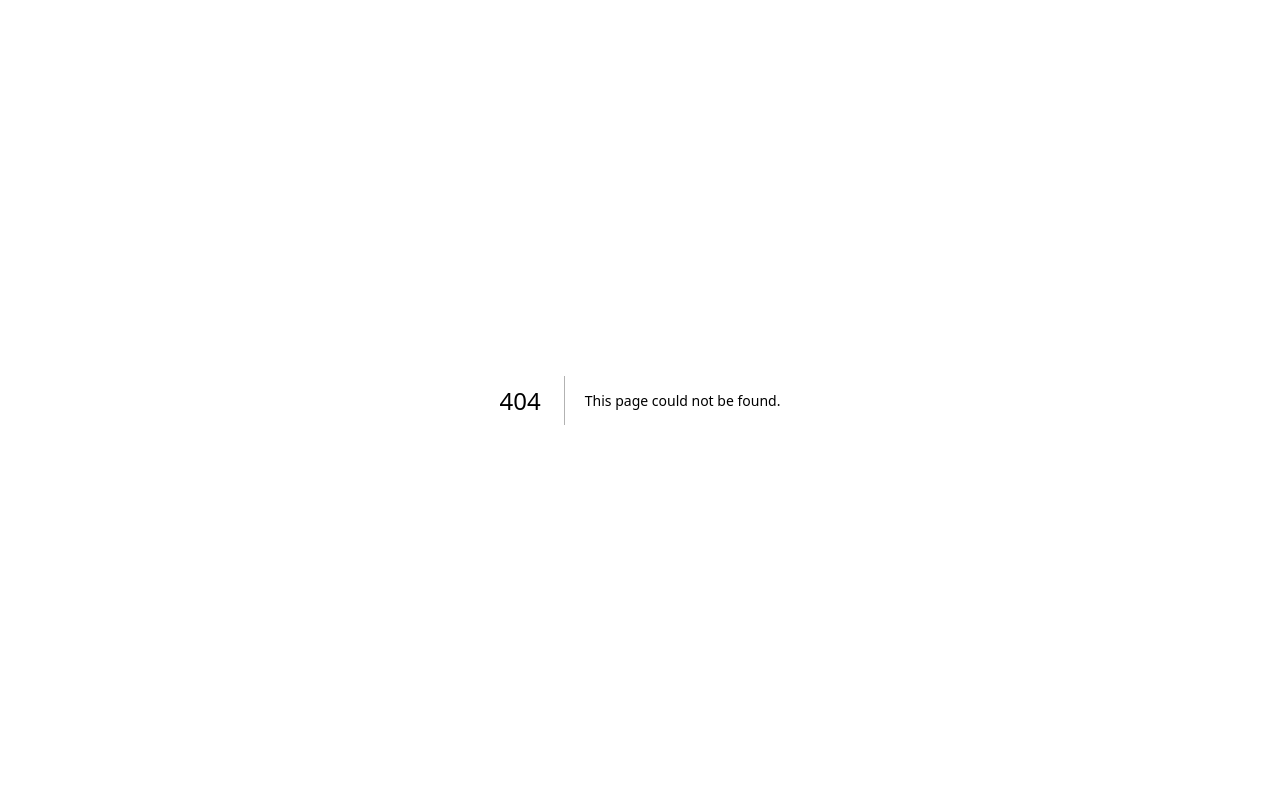
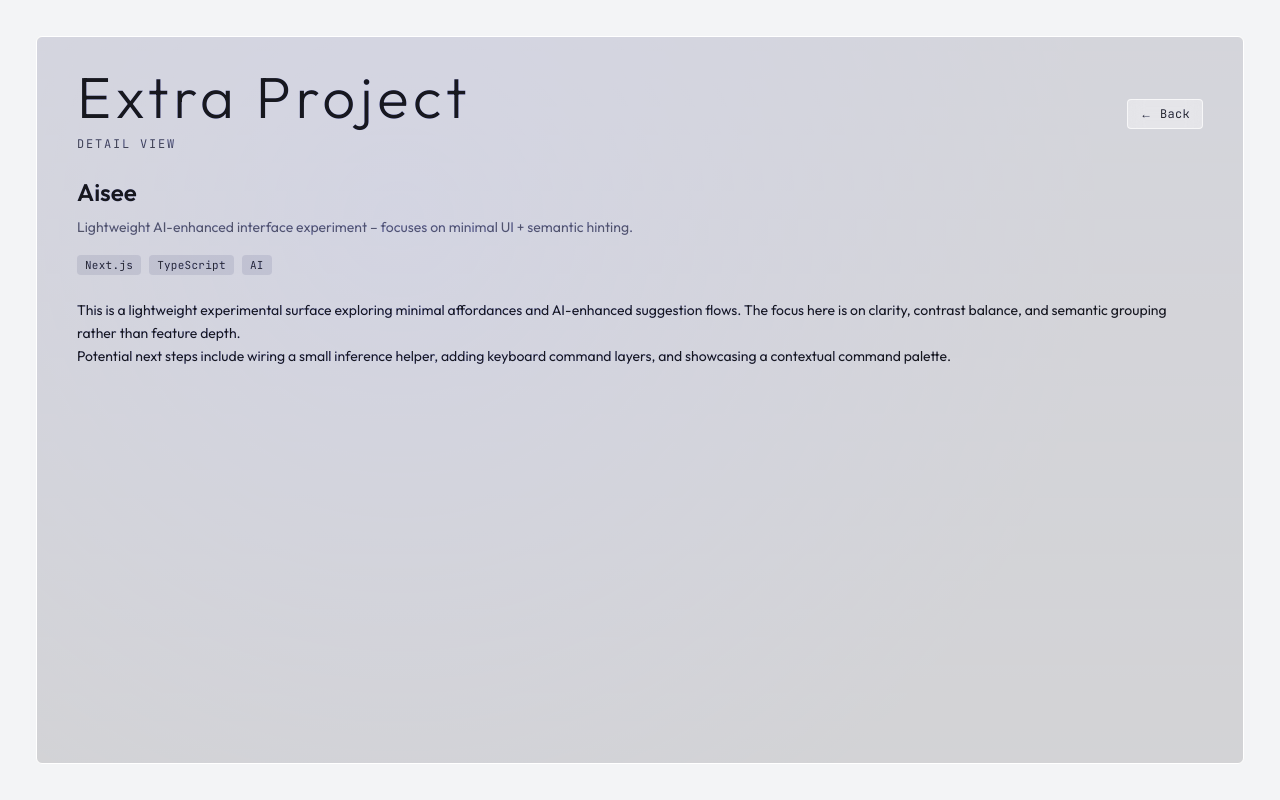
Before and after one commit to Jasonnn13/portfolio, a Next.js app: page /extra/aisee in a window 1280 px wide. Before the commit this address had no page. Built offline with nearby package versions, Linux system fonts and the light colour scheme.

Commit message:
Remove unused components and implement PROJECTS data model for better organization and maintainability

```diff
--- /dev/null
+++ b/src/app/extra/aisee/page.tsx
@@ -0,0 +1,29 @@
+import { PROJECTS } from "../../../lib/projects";
+
+const project = PROJECTS.find(p => p.slug === "aisee");
+
+export const metadata = {
+  title: project ? project.name : 'Aisee',
+  description: project?.description,
+};
+
+export default function AiseePage() {
+  if (!project) return null;
+  return (
+    <article className="space-y-6">
+      <header className="space-y-2">
+        <h1 className="text-2xl font-semibold" style={{ fontFamily: 'var(--font-display)' }}>{project.name}</h1>
+        <p className="text-sm text-neutral-600 dark:text-neutral-300 leading-relaxed max-w-prose">{project.description}</p>
+        <div className="flex flex-wrap gap-2 pt-2">
+          {project.stack.map(s => (
+            <span key={s} className="px-2 py-0.5 rounded bg-neutral-500/20 dark:bg-neutral-700/40 text-[11px] font-mono tracking-wide text-neutral-800 dark:text-neutral-200">{s}</span>
+          ))}
+        </div>
+      </header>
+      <section className="prose prose-neutral dark:prose-invert max-w-none text-sm leading-relaxed">
+        <p>This is a lightweight experimental surface exploring minimal affordances and AI-enhanced suggestion flows. The focus here is on clarity, contrast balance, and semantic grouping rather than feature depth.</p>
+        <p>Potential next steps include wiring a small inference helper, adding keyboard command layers, and showcasing a contextual command palette.</p>
+      </section>
+    </article>
+  );
+}
--- /dev/null
+++ b/src/app/extra/glamulus/page.tsx
@@ -0,0 +1,29 @@
+import { PROJECTS } from "../../../lib/projects";
+
+const project = PROJECTS.find(p => p.slug === "glamulus");
+
+export const metadata = {
+  title: project ? project.name : 'Glamulus',
+  description: project?.description,
+};
+
+export default function GlamulusPage() {
+  if (!project) return null;
+  return (
+    <article className="space-y-6">
+      <header className="space-y-2">
+        <h1 className="text-2xl font-semibold" style={{ fontFamily: 'var(--font-display)' }}>{project.name}</h1>
+        <p className="text-sm text-neutral-600 dark:text-neutral-300 leading-relaxed max-w-prose">{project.description}</p>
+        <div className="flex flex-wrap gap-2 pt-2">
+          {project.stack.map(s => (
+            <span key={s} className="px-2 py-0.5 rounded bg-neutral-500/20 dark:bg-neutral-700/40 text-[11px] font-mono tracking-wide text-neutral-800 dark:text-neutral-200">{s}</span>
+          ))}
+        </div>
+      </header>
+      <section className="prose prose-neutral dark:prose-invert max-w-none text-sm leading-relaxed">
+        <p>Glamulus is a sandbox for layered translucency, soft lighting, subtle depth cues and motion timing. It serves as a style reference for future UI system work.</p>
+        <p>Ideas for expansion: tokenized elevation scale, adaptive glass surfaces based on ambient color sampling, and a micro-interaction library.</p>
+      </section>
+    </article>
+  );
+}
--- /dev/null
+++ b/src/app/extra/layout.tsx
@@ -0,0 +1,41 @@
+import Link from "next/link";
+
+export default function ExtraLayout({ children }: { children: React.ReactNode }) {
+  return (
+    <main className="min-h-screen w-full flex bg-gray-100 dark:bg-neutral-900 p-6 sm:p-9 overflow-hidden">
+      <div className="w-full h-[calc(100vh-48px)] sm:h-[calc(100vh-72px)] rounded-md border border-white bg-neutral-300 dark:bg-neutral-700 px-6 sm:px-10 py-8 flex flex-col overflow-hidden fine-noise fine-noise-tint">
+        <header className="mb-6">
+          <div className="flex items-baseline justify-between gap-4">
+            <div>
+              <h1
+                className="font-light tracking-[0.08em] text-neutral-900 dark:text-neutral-100 text-[42px] sm:text-[58px] leading-[0.95] select-none"
+                style={{ fontFamily: 'var(--font-display)' }}
+              >
+                Extra Project
+              </h1>
+              <p
+                className="mt-3 text-[11px] sm:text-xs text-neutral-700 dark:text-neutral-300 font-normal tracking-[0.15em] uppercase"
+                style={{ fontFamily: 'var(--font-mono)' }}
+              >
+                Detail View
+              </p>
+            </div>
+            <Link href="/?section=projects" className="hidden sm:inline-flex items-center font-mono text-xs tracking-wide px-3 py-1.5 rounded border border-white/70 dark:border-white/30 bg-white/40 dark:bg-neutral-600/40 backdrop-blur-sm text-neutral-800 dark:text-neutral-100 hover:border-white transition">
+              ← Back
+            </Link>
+          </div>
+          <div className="mt-4 sm:hidden">
+            <Link href="/?section=projects" className="inline-flex items-center font-mono text-xs tracking-wide px-3 py-1.5 rounded border border-white/70 dark:border-white/30 bg-white/40 dark:bg-neutral-600/40 backdrop-blur-sm text-neutral-800 dark:text-neutral-100 active:scale-[.97] transition">
+              ← Back
+            </Link>
+          </div>
+        </header>
+        <section className="flex-1 min-h-0 overflow-y-auto no-scrollbar pr-2 pb-4">
+          <div className="fade-in-soft h-full">
+            {children}
+          </div>
+        </section>
+      </div>
+    </main>
+  );
+}
--- a/src/app/page.tsx
+++ b/src/app/page.tsx
@@ -1,5 +1,6 @@
 "use client";
 import { useState, useRef, useEffect } from "react";
+  import { useSearchParams } from "next/navigation";
 import Info from "./info";
 import Projects from "./projects";
 import Contact from "./contact";
@@ -24,7 +25,9 @@
 ];
 
 export default function Home() {
-  const [active, setActive] = useState<string>(SECTIONS[0].key);
+  const searchParams = useSearchParams();
+  const initial = searchParams.get('section');
+  const [active, setActive] = useState<string>(initial && SECTIONS.some(s => s.key === initial) ? initial : SECTIONS[0].key);
   const [mobileOpen, setMobileOpen] = useState(false);
   const drawerRef = useRef<HTMLDivElement | null>(null);
   const firstNavButtonRef = useRef<HTMLButtonElement | null>(null);
--- a/src/app/projects.tsx
+++ b/src/app/projects.tsx
@@ -1,68 +1,23 @@
 "use client";
-interface Project {
-	name: string;
-	slug: string;
-	description: string;
-	stack: string[];
-  url?: string;
-}
-
-const PROJECTS: Project[] = [
-	{
-		name: "Leluri",
-		slug: "leluri-platform-komunitas-budaya",
-		description: "Platform komunitas digital untuk melestarikan budaya Indonesia: konten, kelas/workshop, toko budaya & gamifikasi.",
-		stack: ["Next.js", "TypeScript", "Tailwind CSS", "ShadCN UI", "Supabase", "Vercel"],
-		url: "https://github.com/Jasonnn13/Leluri",
-	},
-	{
-		name: "Nusakatha",
-		slug: "nusakatha-digital-folktale-library",
-		description: "Digital library of Indonesian fairy tales with TTS accessibility; preserves folklore & promotes cultural inclusion.",
-		stack: ["TypeScript", "React", "Node.js", "Python", "Azure TTS"],
-		url: "https://github.com/Jasonnn13/Nusakatha",
-	},
-	{
-		name: "FitPlate",
-		slug: "fitplate-calorie-tracker",
-		description: "Full-stack calorie & health recipe tracker combining nutrition lookup and personalized meal guidance.",
-		stack: ["Next.js", "TypeScript", "Tailwind CSS", "Python", "Flask", "Firebase"],
-		url: "https://github.com/Jasonnn13/FitPlate",
-	},
-	{
-		name: "SafeSteer",
-		slug: "safesteer-drowsiness-detection",
-		description: "AI-powered web app detecting driver drowsiness in real time to promote safer driving.",
-		stack: ["Python", "Flask", "Computer Vision"],
-		url: "https://github.com/Jasonnn13/SafeSteer",
-	},
-	{
-		name: "Fruit Classification Model",
-		slug: "fruit-classification-cnn",
-		description: "CNN-based model to classify fruit images; explores computer vision preprocessing & model deployment.",
-		stack: ["Python", "TensorFlow", "Computer Vision", "Streamlit"],
-		url: "https://github.com/Jasonnn13/FruitClassifier",
-	},
-	{
-		name: "Inventory Management System",
-		slug: "inventory-management-laravel",
-		description: "Simple inventory app with real-time stock tracking, product categorization & supplier management.",
-		stack: ["Laravel", "PHP", "Blade", "MySQL"],
-		url: "https://github.com/Jasonnn13/InventoryManagementSystem",
-	},
-];
+import Link from "next/link";
+import { PROJECTS } from "../lib/projects";
 
 export default function Projects() {
   return (
     <div className="space-y-5">
       <h2 className="text-xl font-medium" style={{ fontFamily: 'var(--font-display)' }}>Highlighted Projects</h2>
       <ul className="space-y-4">
-				{PROJECTS.map(p => (
+        {PROJECTS.map(p => {
+          const href = p.url || `https://example.com/${p.slug}`;
+          const external = href.startsWith('http');
+          const Wrapper: any = external ? 'a' : Link;
+          const wrapperProps = external
+            ? { href, target: '_blank', rel: 'noreferrer' }
+            : { href };
+          return (
             <li key={p.slug} className="group rounded border border-white/40 dark:border-white/20 bg-white/40 dark:bg-neutral-600/30 backdrop-blur-sm transition hover:border-white/70 dark:hover:border-white/40 focus-within:border-white/80">
-						<a
-							href={p.url || `https://example.com/${p.slug}`}
-							target="_blank"
-							rel="noreferrer"
+              <Wrapper
+                {...wrapperProps}
                 className="block px-4 py-3 outline-none focus:ring-2 focus:ring-neutral-800/40 dark:focus:ring-white/30 rounded"
               >
                 <div className="flex items-baseline justify-between gap-4">
@@ -76,9 +31,10 @@
                 <p className="mt-1 text-sm text-neutral-700 dark:text-neutral-200 leading-snug">
                   {p.description}
                 </p>
-						</a>
+              </Wrapper>
             </li>
-				))}
+          );
+        })}
       </ul>
     </div>
   );
--- /dev/null
+++ b/src/lib/projects.ts
@@ -0,0 +1,66 @@
+export interface Project {
+  name: string;
+  slug: string;
+  description: string;
+  stack: string[];
+  url?: string; // external URL or internal route
+}
+
+export const PROJECTS: Project[] = [
+  {
+    name: "Aisee",
+    slug: "aisee",
+    description: "Lightweight AI-enhanced interface experiment – focuses on minimal UI + semantic hinting.",
+    stack: ["Next.js", "TypeScript", "AI"],
+    url: "/extra/aisee",
+  },
+  {
+    name: "Glamulus",
+    slug: "glamulus",
+    description: "Playground for visual/glassmorphism styling and animated layout primitives.",
+    stack: ["Design System", "UI/UX", "Animation"],
+    url: "/extra/glamulus",
+  },
+  {
+    name: "Leluri",
+    slug: "leluri-platform-komunitas-budaya",
+    description: "Platform komunitas digital untuk melestarikan budaya Indonesia: konten, kelas/workshop, toko budaya & gamifikasi.",
+    stack: ["Next.js", "TypeScript", "Tailwind CSS", "ShadCN UI", "Supabase", "Vercel"],
+    url: "https://github.com/Jasonnn13/Leluri",
+  },
+  {
+    name: "Nusakatha",
+    slug: "nusakatha-digital-folktale-library",
+    description: "Digital library of Indonesian fairy tales with TTS accessibility; preserves folklore & promotes cultural inclusion.",
+    stack: ["TypeScript", "React", "Node.js", "Python", "Azure TTS"],
+    url: "https://github.com/Jasonnn13/Nusakatha",
+  },
+  {
+    name: "FitPlate",
+    slug: "fitplate-calorie-tracker",
+    description: "Full-stack calorie & health recipe tracker combining nutrition lookup and personalized meal guidance.",
+    stack: ["Next.js", "TypeScript", "Tailwind CSS", "Python", "Flask", "Firebase"],
+    url: "https://github.com/Jasonnn13/FitPlate",
+  },
+  {
+    name: "SafeSteer",
+    slug: "safesteer-drowsiness-detection",
+    description: "AI-powered web app detecting driver drowsiness in real time to promote safer driving.",
+    stack: ["Python", "Flask", "Computer Vision"],
+    url: "https://github.com/Jasonnn13/SafeSteer",
+  },
+  {
+    name: "Fruit Classification Model",
+    slug: "fruit-classification-cnn",
+    description: "CNN-based model to classify fruit images; explores computer vision preprocessing & model deployment.",
+    stack: ["Python", "TensorFlow", "Computer Vision", "Streamlit"],
+    url: "https://github.com/Jasonnn13/FruitClassifier",
+  },
+  {
+    name: "Inventory Management System",
+    slug: "inventory-management-laravel",
+    description: "Simple inventory app with real-time stock tracking, product categorization & supplier management.",
+    stack: ["Laravel", "PHP", "Blade", "MySQL"],
+    url: "https://github.com/Jasonnn13/InventoryManagementSystem",
+  },
+];
```
Also changed, not shown: src/app/extra/aisee.tsx (deleted), src/app/extra/glamulus.tsx (deleted). Lines whose indentation alone changed are shown as unchanged.
